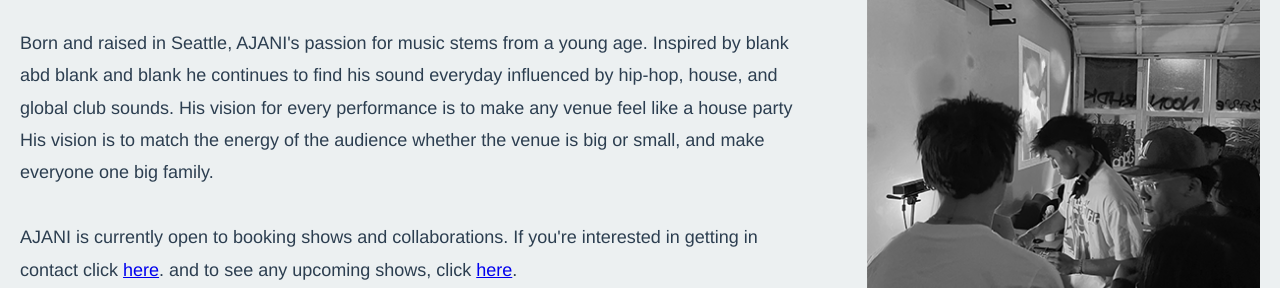
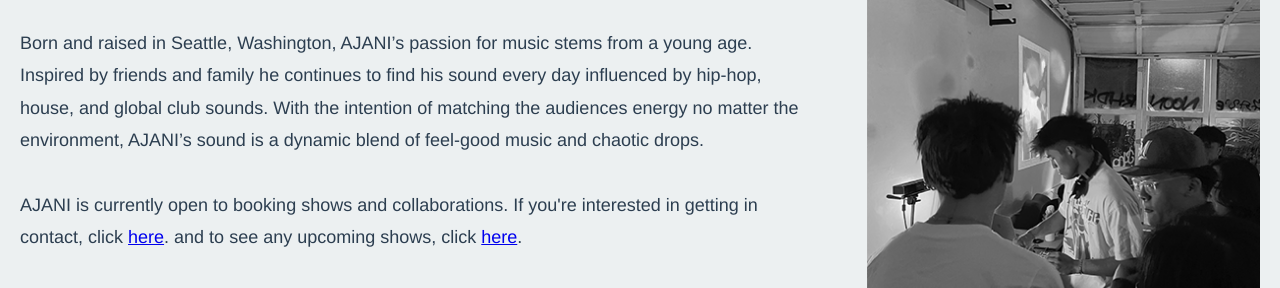
Before and after one commit to ajaniq/ajaniEPK, a website: page index.html in a window 1280 px wide. Shown: the part 664-952 px from the top of the page. Drawn offline with Linux system fonts and the light colour scheme.

Commit message:
Update index.html EPK section updated

```diff
--- a/index.html
+++ b/index.html
@@ -46,15 +46,13 @@
         <div class="about-content">
             <h2>EPK</h2>
             <p>
-                Born and raised in Seattle, AJANI's passion for music stems from a young age. Inspired by blank abd blank and blank
-                he continues to find his sound everyday influenced by hip-hop, house, and global club sounds.
-
-                His vision for every performance is to make any venue feel like a house party
-
-                His vision is to match the energy of the audience whether the venue is big or small, and make everyone one big family.
+                Born and raised in Seattle, Washington, AJANI’s passion for music stems from a young age. Inspired by friends and
+                family he continues to find his sound every day influenced by hip-hop, house, and global club sounds.
+                With the intention of matching the audiences energy no matter the environment, AJANI’s sound is a dynamic blend
+                of feel-good music and chaotic drops.
                 <br>
                 <br>
-                AJANI is currently open to booking shows and collaborations. If you're interested in getting in contact click <a href="contact.html">here</a>. and
+                AJANI is currently open to booking shows and collaborations. If you're interested in getting in contact, click <a href="contact.html">here</a>. and
                 to see any upcoming shows, click <a href="shows.html">here</a>.
             </p>
             <h2 id="music"> MUSIC </h2>
```
